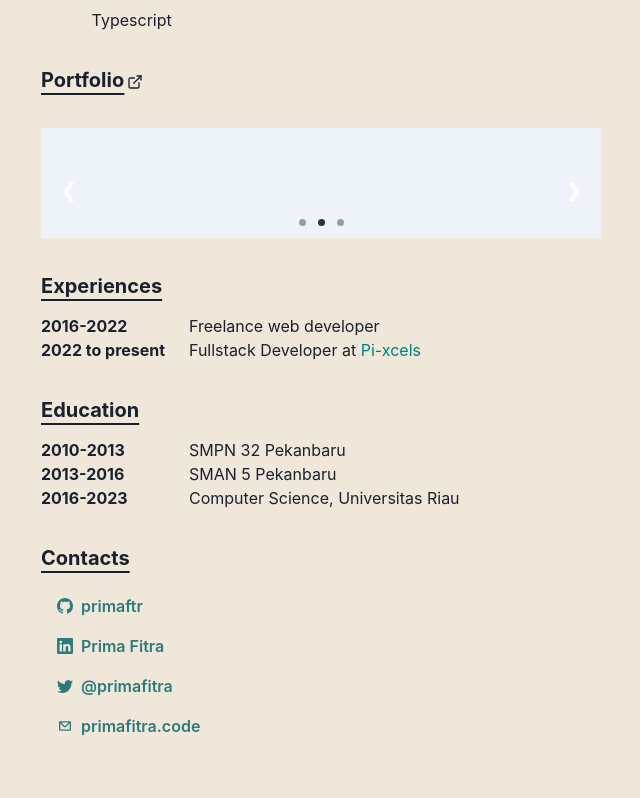
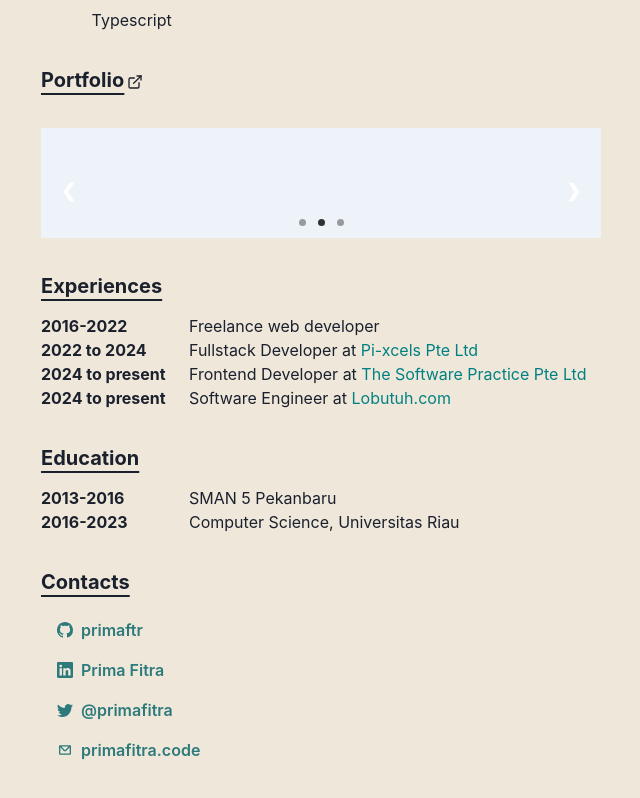
Before and after one commit to primaftr/portfolio, a Next.js app: page / in a window 1280 px wide. Shown: the part 827-1625 px from the top of the page, without its empty margins (319-959 px from the left). Built offline with nearby package versions, Linux system fonts and the light colour scheme.

Commit message:
feat: add exp

```diff
--- a/src/pages/index.tsx
+++ b/src/pages/index.tsx
@@ -105,7 +105,7 @@ const Index = () => (
         </Heading>
 
         <Bio year="2016-2022">Freelance web developer </Bio>
-        <Bio year="2022 to present">
+        <Bio year="2022 to 2024">
           {" "}
           Fullstack Developer at{" "}
           <Link
@@ -113,7 +113,25 @@ const Index = () => (
             target={"_blank"}
             color={"teal"}
           >
-            Pi-xcels
+            Pi-xcels Pte Ltd
+          </Link>
+        </Bio>
+        <Bio year="2024 to present">
+          {" "}
+          Frontend Developer at{" "}
+          <Link
+            href="https://thesoftwarepractice.com/"
+            target={"_blank"}
+            color={"teal"}
+          >
+            The Software Practice Pte Ltd
+          </Link>
+        </Bio>
+        <Bio year="2024 to present">
+          {" "}
+          Software Engineer at{" "}
+          <Link href="https://lobutuh.com/" target={"_blank"} color={"teal"}>
+            Lobutuh.com
           </Link>
         </Bio>
       </Section>
@@ -122,7 +140,6 @@ const Index = () => (
           Education
         </Heading>
 
-        <Bio year="2010-2013">SMPN 32 Pekanbaru</Bio>
         <Bio year="2013-2016">SMAN 5 Pekanbaru</Bio>
         <Bio year="2016-2023"> Computer Science, Universitas Riau</Bio>
       </Section>
```
